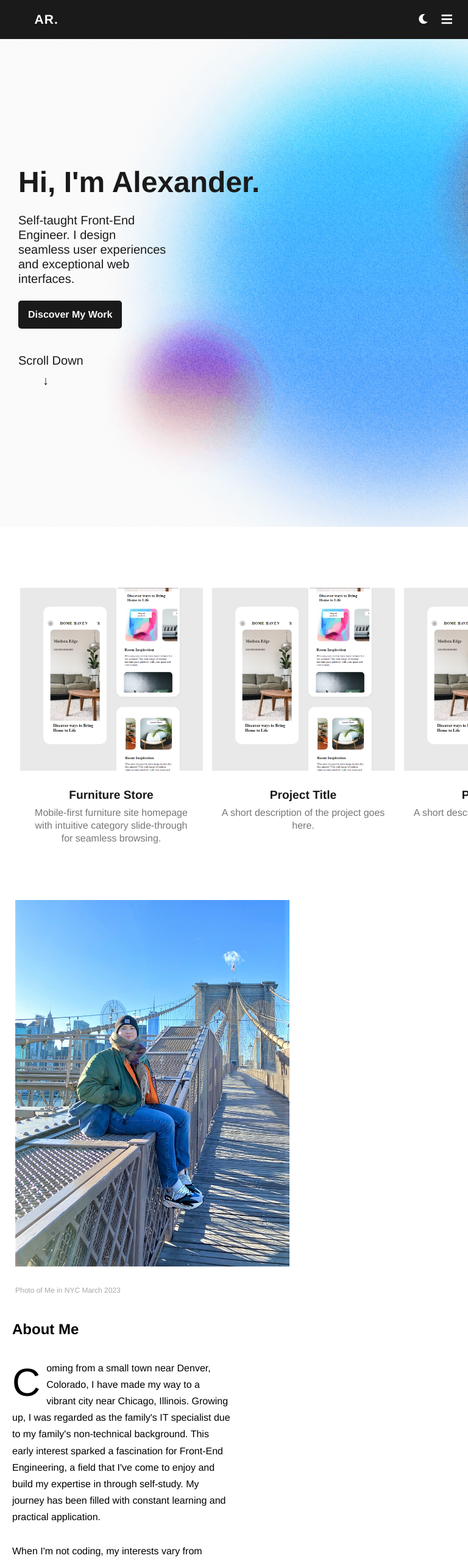
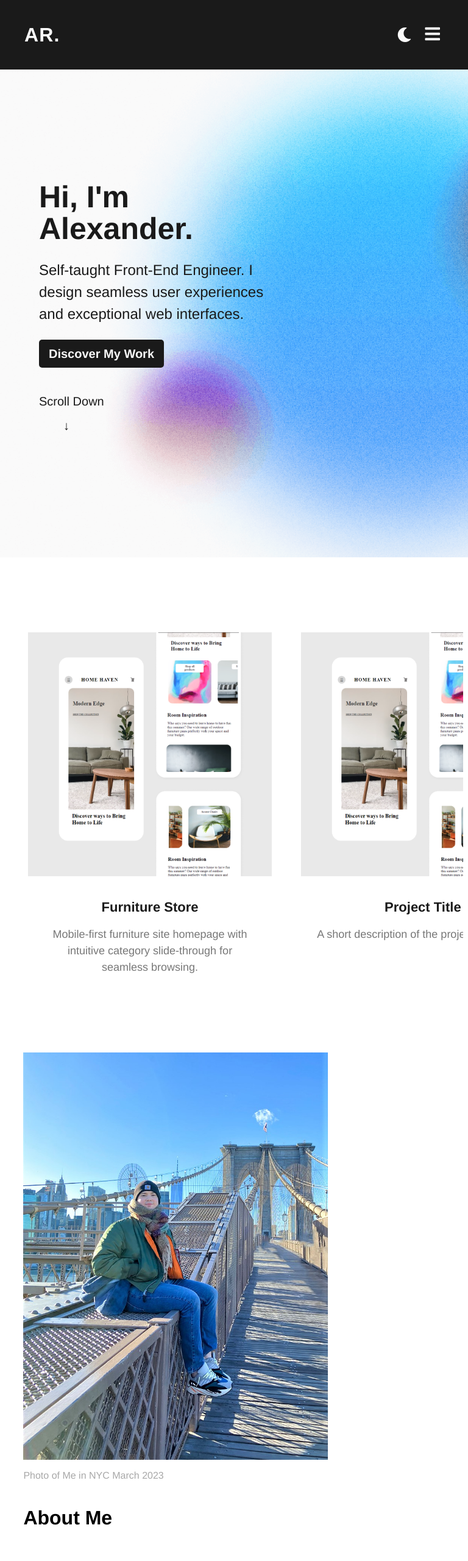
Before and after one commit to AlexReckard/portfolio, a plain HTML site: page index.html in a window 768 px wide. Shown: the top 2560 px of the page at 61% size. Drawn offline with nearby package versions, Linux system fonts and the light colour scheme; some packages are replaced by stand-ins of ours; a script that the page names is missing.

Commit message:
responsive style for most tablets so far ╰(*°▽°*)╯\

```diff
--- a/css/mobile.css
+++ b/css/mobile.css
@@ -232,3 +232,241 @@
 
 
 }
+
+
+/* Styles for tablet screens */
+@media only screen and (min-width: 768px) and (max-width: 1023px) {
+ /* Navbar Styles */
+ .navbar {
+  padding: 40px;
+
+}
+
+.navbar-links {
+  display: none;
+  padding-left: 9%;
+
+}
+
+.navbar-links li {
+  margin: 40px 0;
+  font-size: 1.5em;
+}
+
+.navbar-logo {
+  font-size: 2em;
+  margin-left: 0;
+}
+
+.navbar-buttons .hamburger-toggle {
+  display: block;
+  font-size: 1.75em;
+}
+
+.navbar-buttons .dark-mode-toggle {
+  margin-top: 2px;
+  font-size: 1.5em;
+}
+
+/* Hero Styles */
+.hero {
+  max-height: 100vh;
+}
+
+
+.hero-content {
+  width: 100%;
+  margin-left: 10%;
+}
+
+.hero h1 {
+  font-size: 50px;
+}
+
+.hero p {
+  font-size: 24px;
+  max-width: 400px;
+  line-height: 1.5;
+}
+
+.hero .btn {
+  font-size: 20px;
+
+  padding: 8px 16px;
+}
+
+.hero-links p {
+
+  font-size: 20px;
+
+}
+
+
+
+/* portfolio */
+
+
+.portfolio-container {
+  grid-template-columns: repeat(6, minmax(400px, 1fr));
+  grid-gap: 7.5%;
+  padding: 2% 10% 20% 5%;
+  margin: 1%;
+
+}
+
+
+.portfolio-container::-webkit-scrollbar-thumb {
+  background-color: #888;
+  border-radius: 10px;
+}
+
+.portfolio-item {
+
+
+  padding-bottom: 33%;
+  border-radius: 8px;
+
+  color: #333;
+}
+
+
+.portfolio-item img {
+  height: 400px;
+  width: auto;
+
+}
+
+.portfolio-title {
+  font-size: 22px;
+  color: var(--primary-color);
+  display: flex;
+  margin-top: 40px;
+}
+
+.portfolio-description {
+  font-size: 18px;
+  font-weight: 400;
+  margin-top: 20px; /* add some spacing between title and description */
+  width: 350px;
+  line-height: 1.5;
+
+}
+
+
+/* about section */
+
+.about-container {
+
+  margin-top: 0;
+
+}
+
+.about-grid {
+
+  grid-template-columns: 1fr;
+  gap: 10px;
+
+}
+
+.about-img img {
+  width: 100%; /* make the image smaller */
+  height: auto;
+  margin: 1% auto; /* center the image horizontally */
+  padding: 5%; /* add some whitespace around the image */
+  padding-bottom: 0;
+}
+
+
+
+.about-img p {
+  font-size: 16px;
+  margin: 0; /* center the image horizontally */
+  padding: 1% 5%; /* add some whitespace around the image */
+}
+
+
+.about-text {
+  max-width: 100%;
+
+}
+
+.about-text h2 {
+  margin: auto;
+  font-size: 2em;
+  padding: 2.5% 5%;
+
+}
+
+.about-text p {
+  width: 90%;
+  margin: 1% auto;
+  padding: 3%;
+  font-size: 1.3em;
+  line-height: 1.5;
+  font-weight: 400;
+
+}
+
+/* drop cap effect */
+.about-text p:first-of-type::first-letter {
+  font-size: 400%;
+
+}
+
+
+
+/* contact section */
+
+.contact-container {
+  margin: 5% 0;
+  width: 90%;
+  padding: 5%;
+  padding-top: 0;
+
+}
+
+.contact-container h2 {
+  font-size: 2em;
+}
+
+.contact-container p {
+  font-size: 20px;
+  padding-bottom: 32px;
+
+}
+
+.form-group input, .form-group textarea {
+  width: 100%;
+  font-size: 20px;
+  padding: .75em;
+  border: 1px solid var(--primary-color);
+  background: var(--secondary-color);
+}
+
+.form-group label {
+
+  font-size: 20px;
+}
+
+#confirmation {
+  width: 3%;
+
+}
+
+#confirm-msg {
+  font-size: 20px;
+}
+
+.submit-btn {
+  font-size: 20px;
+  padding: 1em 2em;
+
+}
+
+#button-cover {
+  width: 30%;
+  height: 7%;
+
+}
+
+}
```
Also changed, not shown: index.html (+0 -3 lines).
